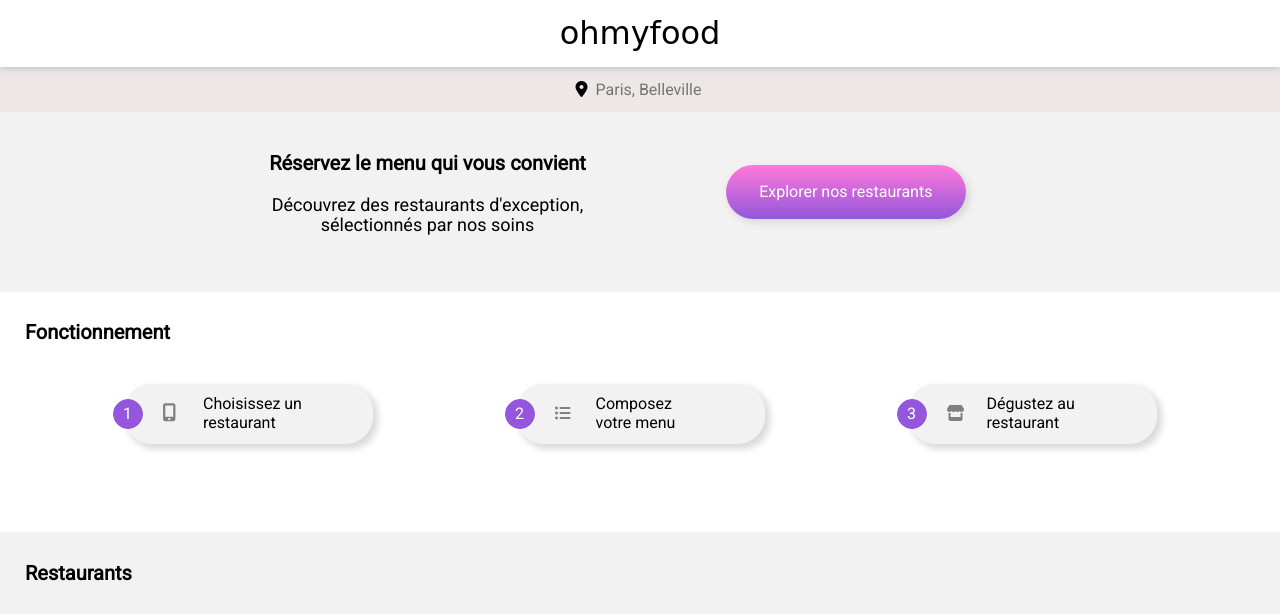
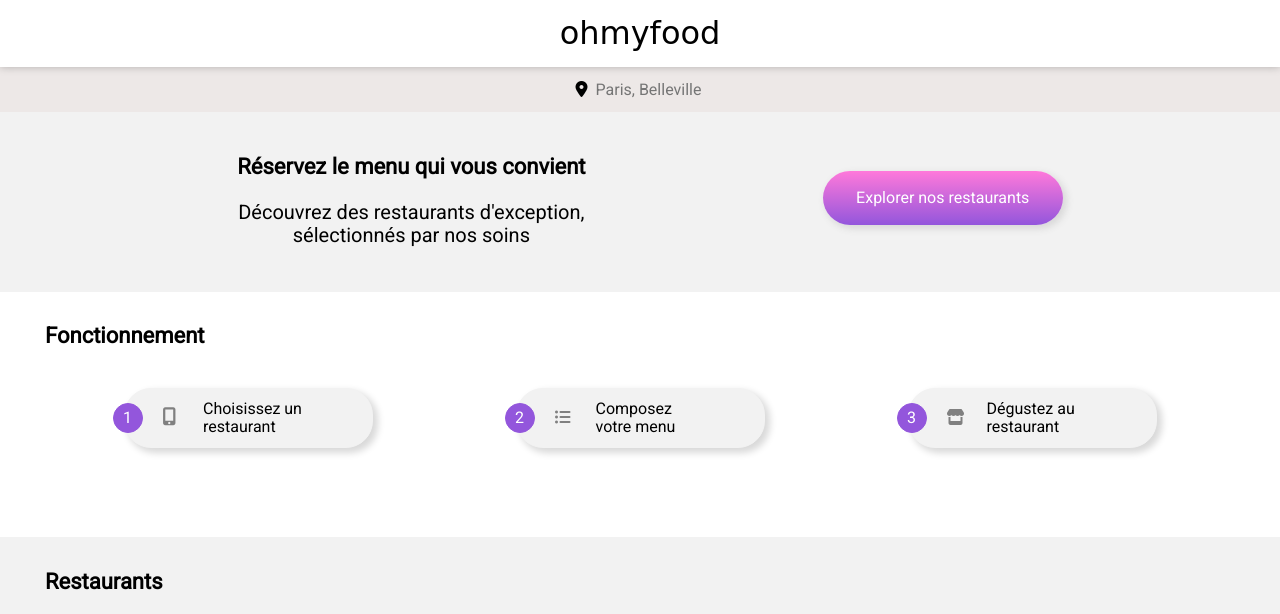
Before and after one commit to Flo701/ohmyfood, a website: page index.html in a window 1280 px wide. Shown: the top 614 px of the page. Drawn offline with Linux system fonts and the light colour scheme; a web font is replaced by a local one.

Commit message:
Changement des liens dans le head des 5 pages HTML pour css/prefixed/style.css.

```diff
--- a/index.html
+++ b/index.html
@@ -6,8 +6,8 @@
     <meta http-equiv="X-UA-Compatible" content="IE=edge">
     <meta name="viewport" content="width=device-width, initial-scale=1.0">
 
-    <link rel="stylesheet" href="css/style.css" />
-    <link rel="stylesheet" href="css/normalize.css">
+    <link rel="stylesheet" href="./css/prefixed.css/style.css">
+    <link rel="stylesheet" href="./css/normalize.css">
 
     <link rel="preconnect" href="https://fonts.googleapis.com">
     <link rel="preconnect" href="https://fonts.gstatic.com" crossorigin>
```
Also changed, not shown: page1.html (+2 -2 lines), page2.html (+2 -2 lines), page3.html (+2 -2 lines), page4.html (+2 -2 lines).
